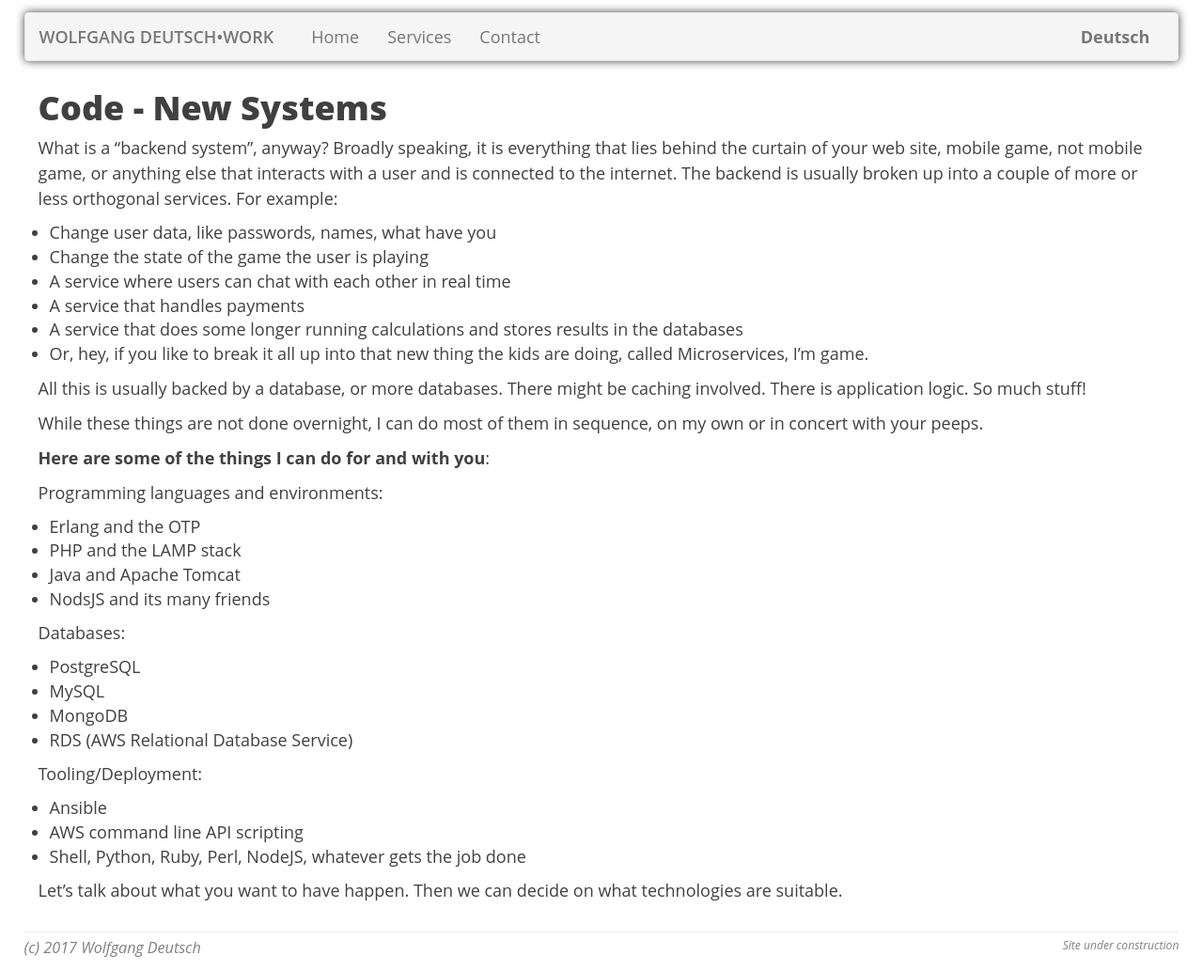
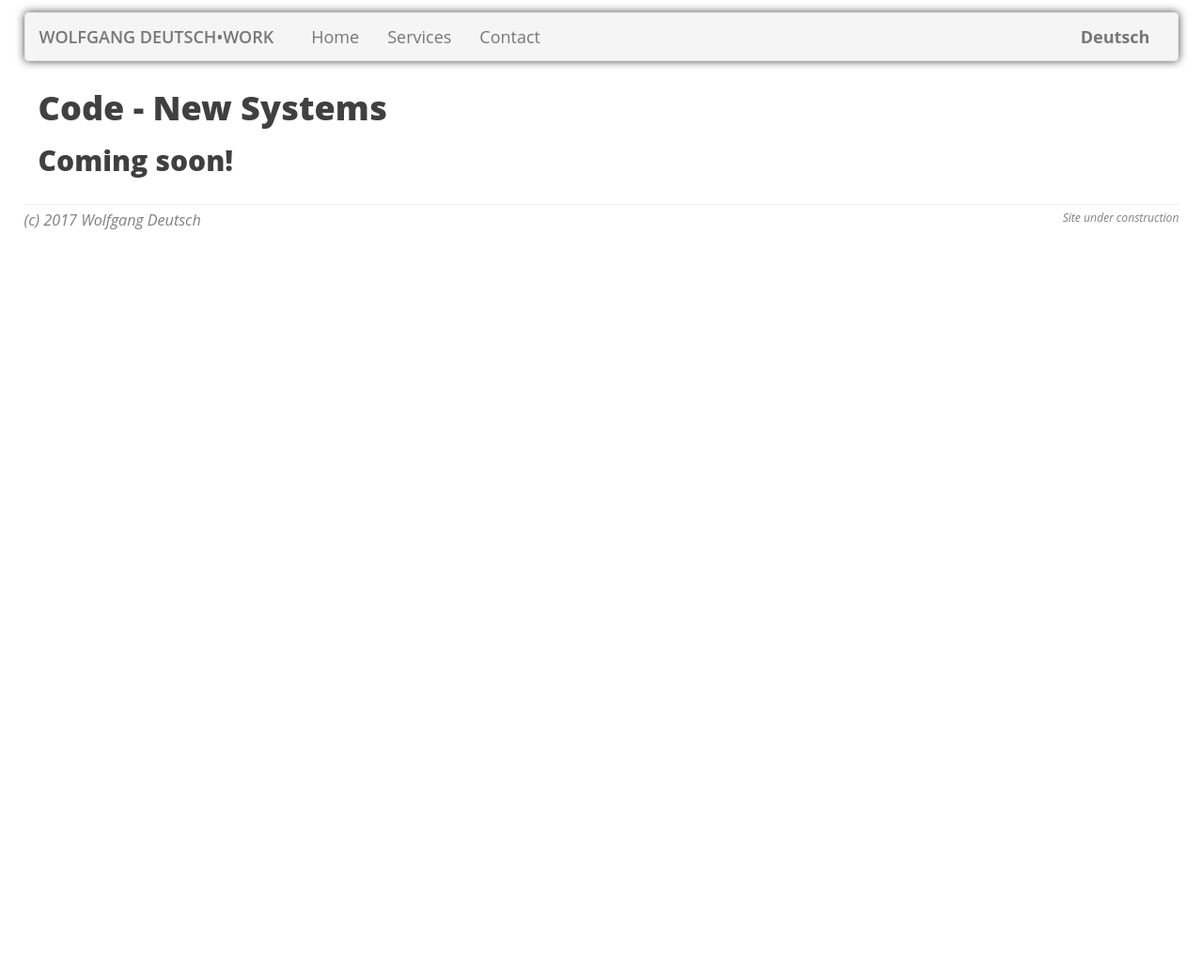
Before and after one commit to wolfgang-wdw/wolfgang-wdw.github.io, a Jekyll site: the page built from _pages/services/code/new_systems_en.md, in a window 1280 px wide. Shown: the whole page at 94% size. Built offline with Jekyll 4.4.1, drawn with Linux system fonts in a browser that asks for light colours; nearby versions of some CDN libraries; after the commit the page ends 900 px from its top, so only the background shows below that.

Commit message:
Replace page with placeholder

```diff
--- a/_pages/services/code/new_systems_en.md
+++ b/_pages/services/code/new_systems_en.md
@@ -6,6 +6,9 @@ permalink: "/services/code/new_systems_en/"
 ref: services_code_new_systems
 ---
 # {{ page.title }}
+## Coming soon!
+
+<!-- # {{ page.title }}
 
 What is a "backend system", anyway? Broadly speaking, it is everything that lies behind the curtain of your web site, mobile game, not mobile game, or anything else that interacts with a user and is connected to the internet.
 The backend is usually broken up into a couple of more or less orthogonal services. For example:
@@ -39,4 +42,4 @@ Tooling/Deployment:
 - AWS command line API scripting
 - Shell, Python, Ruby, Perl, NodeJS, whatever gets the job done
 
-Let's talk about what you want to have happen. Then we can decide on what technologies are suitable.
+Let's talk about what you want to have happen. Then we can decide on what technologies are suitable. -->
```
